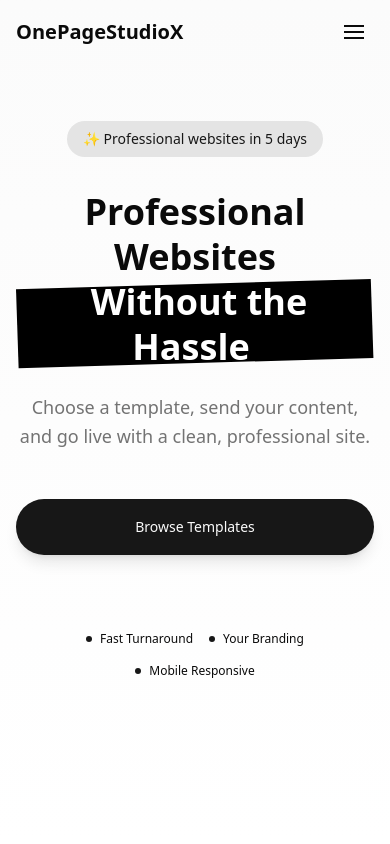
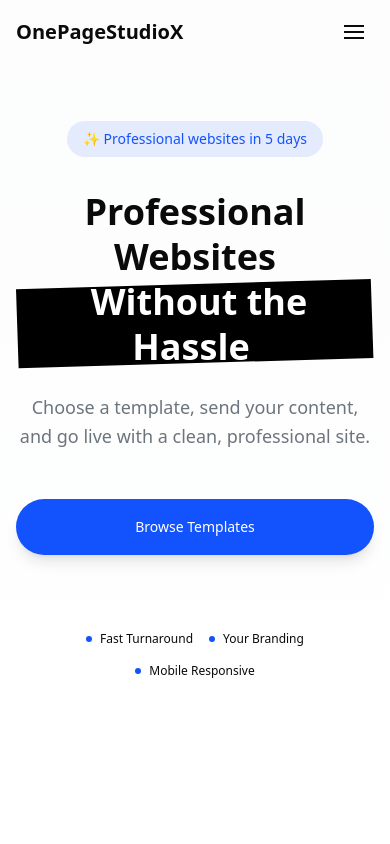
Before and after one commit to onepagestudiox/onepagestudiox-site, a Next.js app: page / in a window 390 px wide. Shown: the top 844 px of the page. Built offline with nearby package versions, Linux system fonts and the light colour scheme.

Commit message:
Fixed blue background color render on mobile

```diff
--- a/app/globals.css
+++ b/app/globals.css
@@ -64,71 +64,71 @@ html {
 
 :root {
   --radius: 0.625rem;
-  --background: oklch(1 0 0);
-  --foreground: oklch(0.145 0 0);
-  --card: oklch(1 0 0);
-  --card-foreground: oklch(0.145 0 0);
-  --popover: oklch(1 0 0);
-  --popover-foreground: oklch(0.145 0 0);
-  --primary: oklch(0.205 0 0);
-  --primary-foreground: oklch(0.985 0 0);
-  --secondary: oklch(0.97 0 0);
-  --secondary-foreground: oklch(0.205 0 0);
-  --muted: oklch(0.97 0 0);
-  --muted-foreground: oklch(0.556 0 0);
-  --accent: oklch(0.97 0 0);
-  --accent-foreground: oklch(0.205 0 0);
-  --destructive: oklch(0.577 0.245 27.325);
-  --border: oklch(0.922 0 0);
-  --input: oklch(0.922 0 0);
-  --ring: oklch(0.708 0 0);
-  --chart-1: oklch(0.646 0.222 41.116);
-  --chart-2: oklch(0.6 0.118 184.704);
-  --chart-3: oklch(0.398 0.07 227.392);
-  --chart-4: oklch(0.828 0.189 84.429);
-  --chart-5: oklch(0.769 0.188 70.08);
-  --sidebar: oklch(0.985 0 0);
-  --sidebar-foreground: oklch(0.145 0 0);
-  --sidebar-primary: oklch(0.205 0 0);
-  --sidebar-primary-foreground: oklch(0.985 0 0);
-  --sidebar-accent: oklch(0.97 0 0);
-  --sidebar-accent-foreground: oklch(0.205 0 0);
-  --sidebar-border: oklch(0.922 0 0);
-  --sidebar-ring: oklch(0.708 0 0);
+  --background: #ffffff;
+  --foreground: #0a0a0a;
+  --card: #ffffff;
+  --card-foreground: #0a0a0a;
+  --popover: #ffffff;
+  --popover-foreground: #0a0a0a;
+  --primary: #1353fe;
+  --primary-foreground: #ffffff;
+  --secondary: #f8f9fa;
+  --secondary-foreground: #0a0a0a;
+  --muted: #f8f9fa;
+  --muted-foreground: #6c757d;
+  --accent: #f8f9fa;
+  --accent-foreground: #0a0a0a;
+  --destructive: #dc3545;
+  --border: #e9ecef;
+  --input: #e9ecef;
+  --ring: #1353fe;
+  --chart-1: #007bff;
+  --chart-2: #28a745;
+  --chart-3: #ffc107;
+  --chart-4: #dc3545;
+  --chart-5: #6f42c1;
+  --sidebar: #f8f9fa;
+  --sidebar-foreground: #0a0a0a;
+  --sidebar-primary: #1353fe;
+  --sidebar-primary-foreground: #ffffff;
+  --sidebar-accent: #f8f9fa;
+  --sidebar-accent-foreground: #0a0a0a;
+  --sidebar-border: #e9ecef;
+  --sidebar-ring: #1353fe;
 }
 
 .dark {
-  --background: oklch(0.145 0 0);
-  --foreground: oklch(0.985 0 0);
-  --card: oklch(0.205 0 0);
-  --card-foreground: oklch(0.985 0 0);
-  --popover: oklch(0.205 0 0);
-  --popover-foreground: oklch(0.985 0 0);
-  --primary: oklch(0.922 0 0);
-  --primary-foreground: oklch(0.205 0 0);
-  --secondary: oklch(0.269 0 0);
-  --secondary-foreground: oklch(0.985 0 0);
-  --muted: oklch(0.269 0 0);
-  --muted-foreground: oklch(0.708 0 0);
-  --accent: oklch(0.269 0 0);
-  --accent-foreground: oklch(0.985 0 0);
-  --destructive: oklch(0.704 0.191 22.216);
-  --border: oklch(1 0 0 / 10%);
-  --input: oklch(1 0 0 / 15%);
-  --ring: oklch(0.556 0 0);
-  --chart-1: oklch(0.488 0.243 264.376);
-  --chart-2: oklch(0.696 0.17 162.48);
-  --chart-3: oklch(0.769 0.188 70.08);
-  --chart-4: oklch(0.627 0.265 303.9);
-  --chart-5: oklch(0.645 0.246 16.439);
-  --sidebar: oklch(0.205 0 0);
-  --sidebar-foreground: oklch(0.985 0 0);
-  --sidebar-primary: oklch(0.488 0.243 264.376);
-  --sidebar-primary-foreground: oklch(0.985 0 0);
-  --sidebar-accent: oklch(0.269 0 0);
-  --sidebar-accent-foreground: oklch(0.985 0 0);
-  --sidebar-border: oklch(1 0 0 / 10%);
-  --sidebar-ring: oklch(0.556 0 0);
+  --background: #0a0a0a;
+  --foreground: #ffffff;
+  --card: #1a1a1a;
+  --card-foreground: #ffffff;
+  --popover: #1a1a1a;
+  --popover-foreground: #ffffff;
+  --primary: #4d7cfe;
+  --primary-foreground: #0a0a0a;
+  --secondary: #2a2a2a;
+  --secondary-foreground: #ffffff;
+  --muted: #2a2a2a;
+  --muted-foreground: #a0a0a0;
+  --accent: #2a2a2a;
+  --accent-foreground: #ffffff;
+  --destructive: #ff6b6b;
+  --border: rgba(255, 255, 255, 0.1);
+  --input: rgba(255, 255, 255, 0.15);
+  --ring: #4d7cfe;
+  --chart-1: #4d7cfe;
+  --chart-2: #6bcf7f;
+  --chart-3: #ffd93d;
+  --chart-4: #ff6b6b;
+  --chart-5: #a855f7;
+  --sidebar: #1a1a1a;
+  --sidebar-foreground: #ffffff;
+  --sidebar-primary: #4d7cfe;
+  --sidebar-primary-foreground: #ffffff;
+  --sidebar-accent: #2a2a2a;
+  --sidebar-accent-foreground: #ffffff;
+  --sidebar-border: rgba(255, 255, 255, 0.1);
+  --sidebar-ring: #4d7cfe;
 }
 
 @layer base {
--- a/app/layout.tsx
+++ b/app/layout.tsx
@@ -63,7 +63,10 @@ export const metadata: Metadata = {
 };
 
 export const viewport = {
-  themeColor: "#1353FE",
+  width: "device-width",
+  initialScale: 1,
+  maximumScale: 1,
+  userScalable: false,
   colorScheme: "light",
 };
 
```
